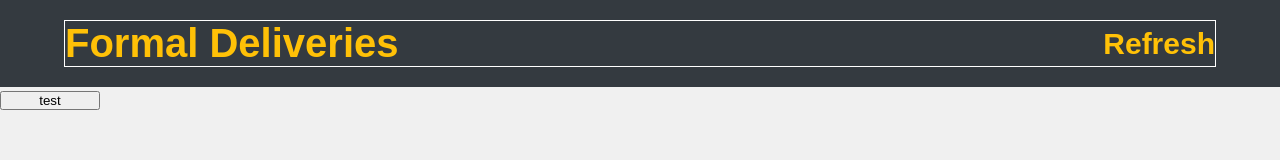
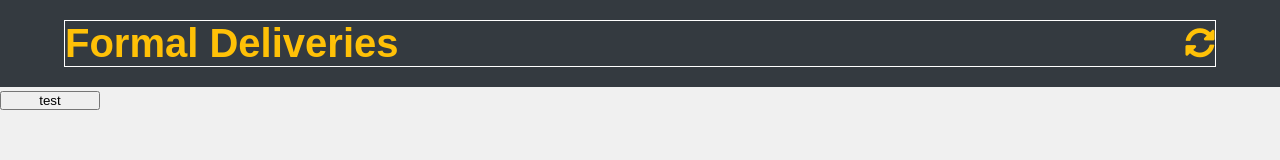
Before and after one commit to cmcogit/github-formal-delivery-pwa, a plain HTML site: page index.html in a window 1280 px wide. Drawn offline with Linux system fonts and the light colour scheme.

Commit message:
font awesome additionand css changes

```diff
--- a/index.html
+++ b/index.html
@@ -5,6 +5,7 @@
   <meta name="viewport" content="width=device-width, initial-scale=1.0">
   <meta http-equiv="X-UA-Compatible" content="ie=edge">
   <link rel="stylesheet" href="styles/style.css">
+  <link rel="stylesheet" href="https://use.fontawesome.com/releases/v5.0.9/css/all.css" integrity="sha384-5SOiIsAziJl6AWe0HWRKTXlfcSHKmYV4RBF18PPJ173Kzn7jzMyFuTtk8JA7QQG1" crossorigin="anonymous">
   <title>Document</title>
 </head>
 <body>
@@ -14,7 +15,7 @@
         <h1>Formal Deliveries</h1>
       </div>
       <div class="menu-refresh">
-        <h2>Refresh</h2>
+        <i class="fas fa-sync-alt"></i>
       </div>
     </div>
   </div>
--- a/styles/style.css
+++ b/styles/style.css
@@ -27,6 +27,10 @@ body {
   flex-wrap: wrap;
 }
 
+.menu-refresh {
+  font-size: 1.5em;
+}
+
 .btn {
   width: 100px;
 }
```
